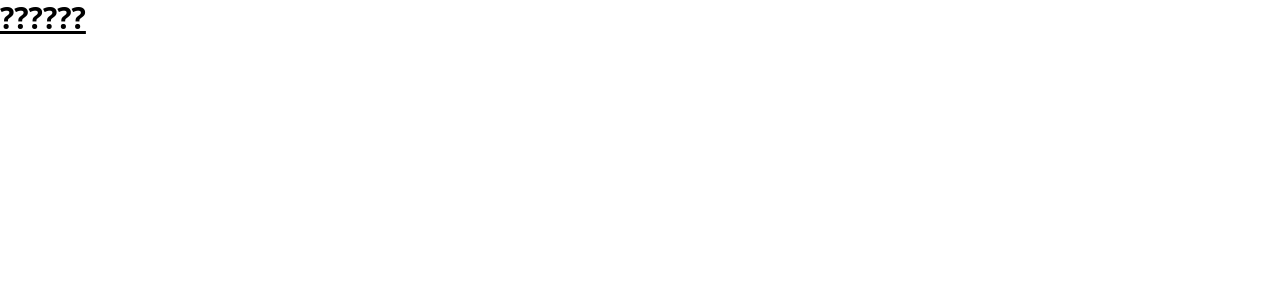
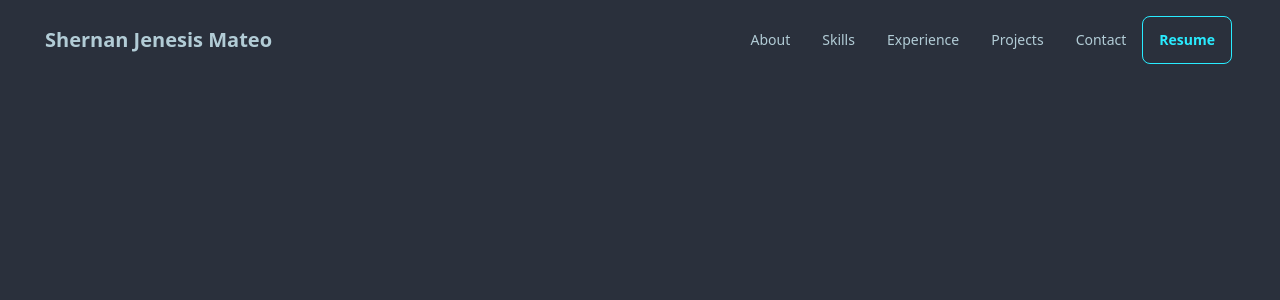
Before and after one commit to ShernanJenesisMateo/portfolio-react-ts, a React (Create React App) app: page / in a window 1280 px wide. Shown: the top 300 px of the page. Built offline with nearby package versions, Linux system fonts and the light colour scheme.

Commit message:
added daisyui and navbar

```diff
--- a/package.json
+++ b/package.json
@@ -41,6 +41,7 @@
     ]
   },
   "devDependencies": {
+    "daisyui": "^4.12.2",
     "tailwindcss": "^3.4.4"
   }
 }
--- a/src/App.tsx
+++ b/src/App.tsx
@@ -1,9 +1,10 @@
 import './styleGlobal.css';
+import Navbar from './components/Navbar';
 
 function App() {
   return (
-    <div className="App text-3xl font-bold underline">
-      <h1>??????</h1>
+    <div className="App">
+      <Navbar />
     </div>
   );
 }
--- /dev/null
+++ b/src/components/Navbar.tsx
@@ -0,0 +1,27 @@
+import React from 'react'
+
+
+const Navbar = () => {
+  return (
+    <div>
+      <div className="navbar bg-base-100">
+        <div className="flex-1 px-5">
+          <a className="btn btn-ghost text-xl">Shernan Jenesis Mateo</a>
+        </div>
+        <div className="flex-none px-5">
+          <ul className="menu menu-horizontal px-5 items-center">
+            <li><a>About</a></li>
+            <li><a>Skills</a></li>
+            <li><a>Experience</a></li>
+            <li><a>Projects</a></li>
+            <li><a>Contact</a></li>
+            <li>
+              <button className="btn btn-outline btn-info">Resume</button>
+            </li>
+          </ul>
+        </div>
+      </div>    </div>
+  )
+}
+
+export default Navbar
--- a/src/styleGlobal.css
+++ b/src/styleGlobal.css
@@ -1,3 +1,15 @@
 @tailwind base;
 @tailwind components;
 @tailwind utilities;
+
+@import url('https://fonts.googleapis.com/css2?family=Cedarville+Cursive&display=swap');
+
+.my-border-red{
+    border: 2px solid red;
+}
+
+.font-signature{
+    font-family: "Cedarville Cursive", cursive;
+    font-weight: 400;
+    font-style: normal;
+}
--- a/tailwind.config.js
+++ b/tailwind.config.js
@@ -6,5 +6,10 @@ module.exports = {
   theme: {
     extend: {},
   },
-  plugins: [],
+  plugins: [
+    require('daisyui'),
+  ],
+  daisyui: {
+    themes: ["dim", "lofi", "night"],
+  },
 }
```
Also changed, not shown: 1 other file (tests, documents, lock files or other folders).
